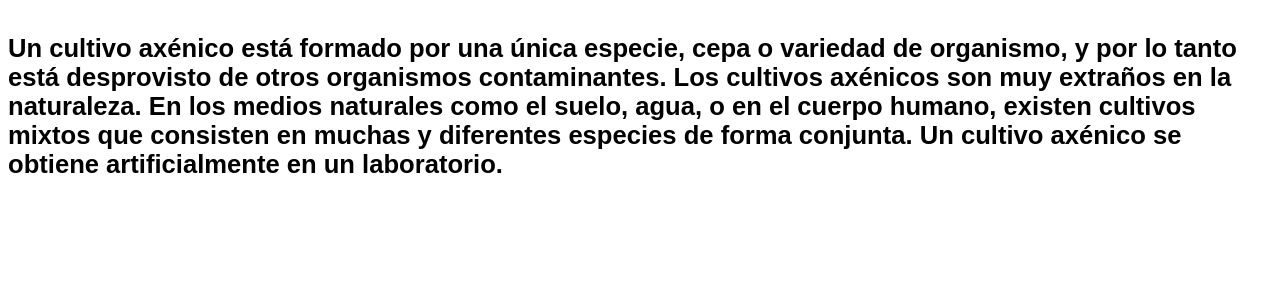
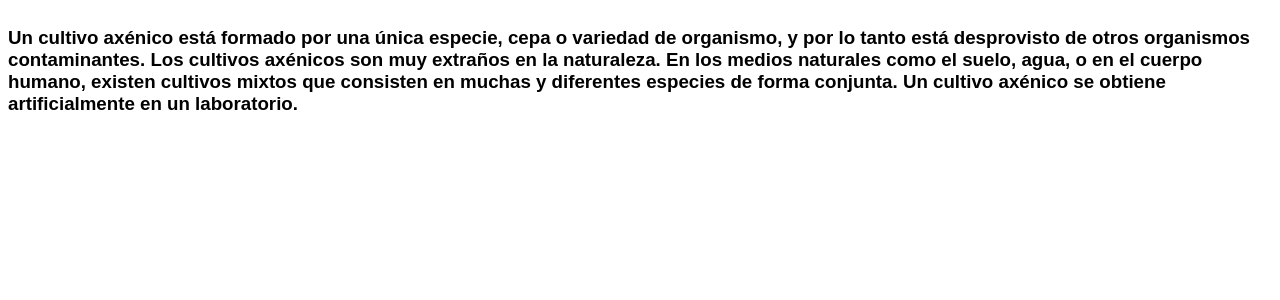
Before and after one commit to Fenixfgx/Break.net, a PHP site: the page made by Breaknet/Admin/TEXTO IN.html in a window 1280 px wide. Shown: the top 300 px of the page. Run offline with PHP 8.4, Linux system fonts and the light colour scheme.

Commit message:
Update comando.css

```diff
--- a/Breaknet/Admin/comando.css
+++ b/Breaknet/Admin/comando.css
@@ -2,7 +2,7 @@
  display: flex;
  justify-content: center;
 }
-h3 { font-size: 2vw; }
+h3 { font-size: 2hv; }
 h3 { font-family: arial; }
 .parrafo p {
 
```
